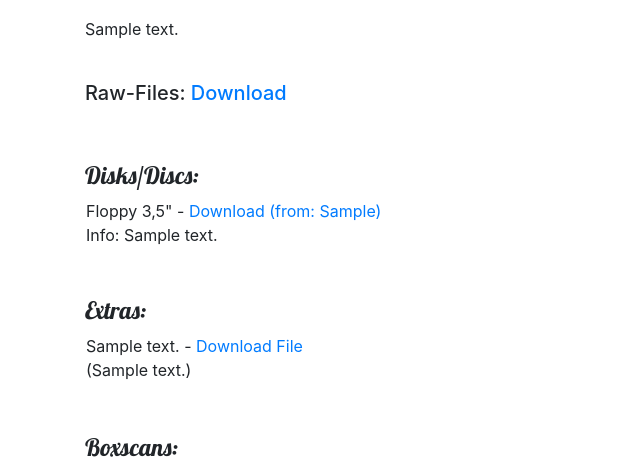
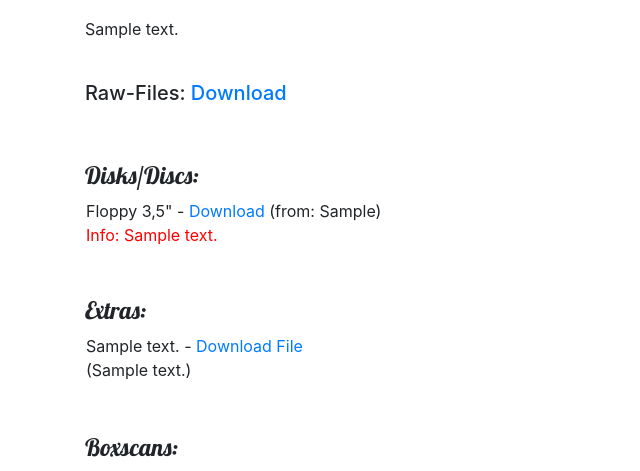
Before and after one commit to WiredDControl/gddb, a Django app: page /release/1/ in a window 1280 px wide. Shown: the part 453-924 px from the top of the page, without its empty margins (0-640 px from the left). Run offline with Django 3.2, Linux system fonts and the light colour scheme; a user stored in the database is signed in; tables that the repository leaves empty hold one stand-in row (values such as "Sample post").

Commit message:
bugfixes

```diff
--- a/games/templates/releases/release_detail.html
+++ b/games/templates/releases/release_detail.html
@@ -36,8 +36,8 @@
         <table class="disks">
             {% for disk in disks %}
                 <tr>
-                    <td style="vertical-align: top">{{ disk.get_disktype_display }} - {% if disk.diskfilename %}<a href="https://timberserver.de/gddb/{{ release.archivelink }}/{{ disk.diskfilename }}">Download (from: {{ disk.source }})</a>{% else %}missing{% endif %}
-                    {% if disk.diskcomment %}<br />Info: {{ disk.diskcomment }}<br />{% endif %}</td>
+                    <td style="vertical-align: top">{{ disk.get_disktype_display }} - {% if disk.diskfilename %}<a href="https://timberserver.de/gddb/{{ release.archivelink }}/{{ disk.diskfilename }}">Download</a> (from: {{ disk.source }}){% else %}missing{% endif %}
+                    {% if disk.diskcomment %}<br /><span style="color:red;">Info: {{ disk.diskcomment }}</span><br />{% endif %}</td>
                 </tr>
             {% endfor %}
         </table>
```
